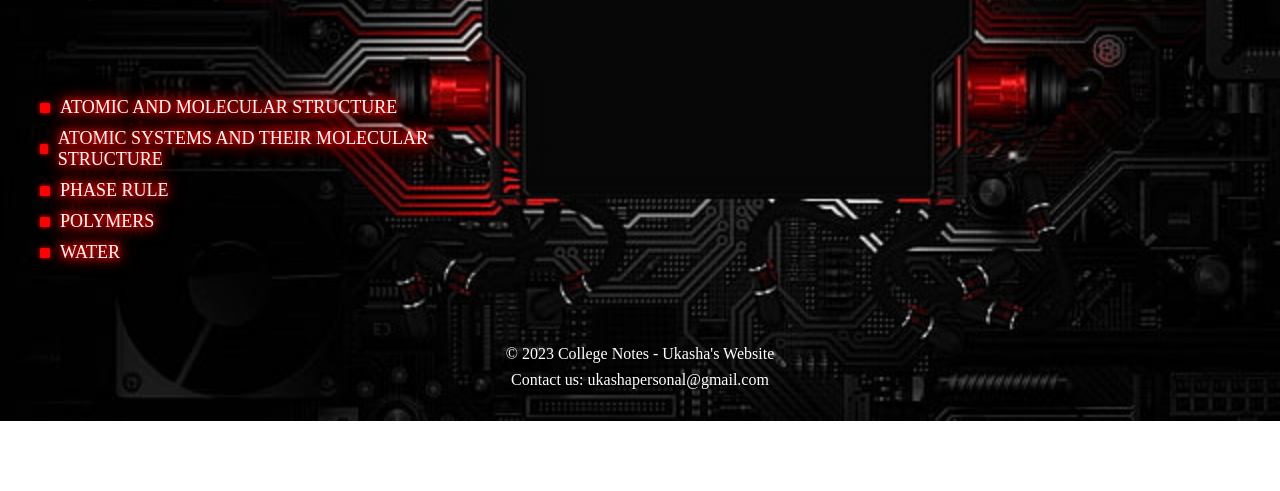
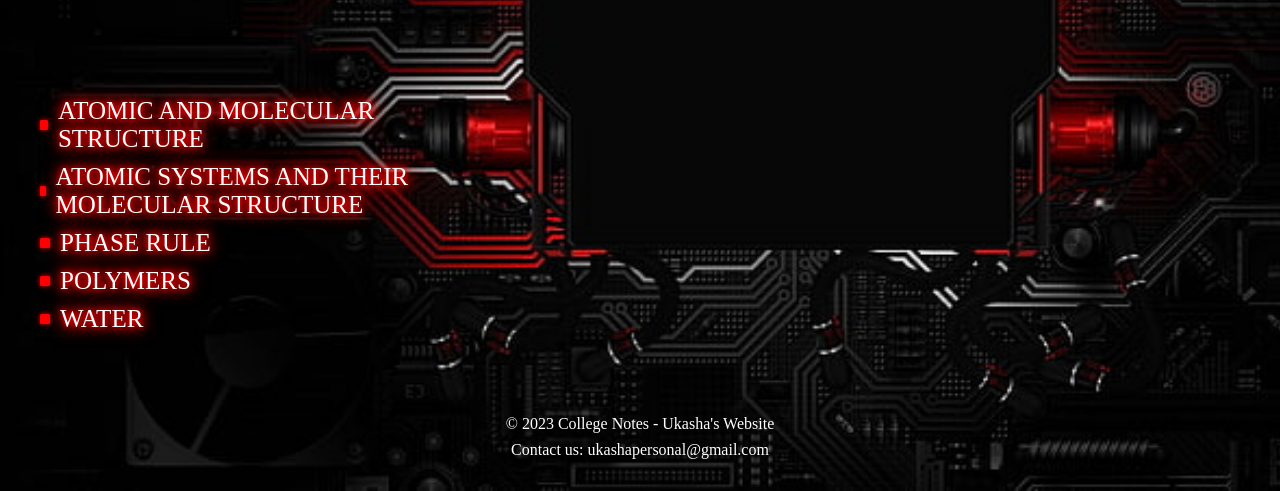
Before and after one commit to UKASHA09/COLLEGE-NOTES, a plain HTML site: page index.html in a window 1280 px wide. Shown: the part 399-890 px from the top of the page. Before the commit the page ends 820 px from the top, so only its background shows below. Drawn offline with Linux system fonts and the light colour scheme.

Commit message:
update lists

```diff
--- a/style.css
+++ b/style.css
@@ -12,7 +12,7 @@
   display: block; /* make the link fill the entire list item */
   text-decoration: none; /* remove underline from links */
   color: #fff; /* set link color to white */
-  font-size: 18px; /* set font size */
+  font-size: 25px; /* set font size */
   text-shadow: 0 0 5px #f00, 0 0 10px #f00, 0 0 15px #f00, 0 0 20px #f00; /* apply the neon effect */
 }
 
```
